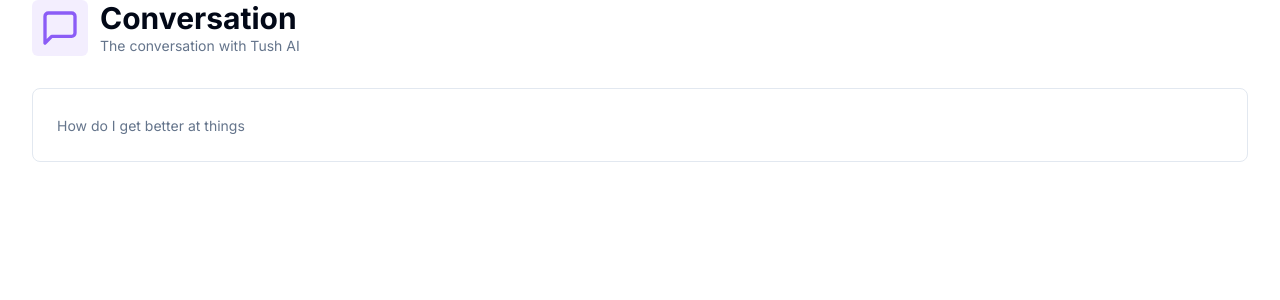
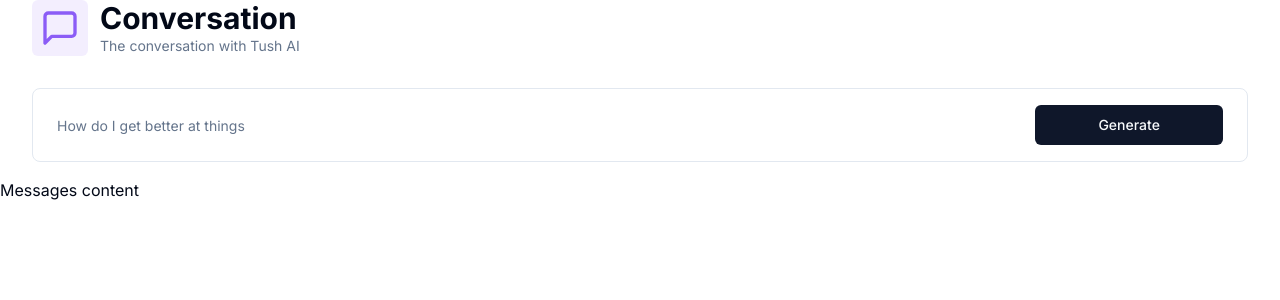
Before and after one commit to femiabimbola/ai-sass-august, a Next.js app: page /conversation in a window 1280 px wide. Shown: the top 300 px of the page. Built offline with nearby package versions, Linux system fonts and the light colour scheme.

Commit message:
feat: conversation page-4

```diff
--- a/app/(dashboard)/(routes)/conversation/page.tsx
+++ b/app/(dashboard)/(routes)/conversation/page.tsx
@@ -8,6 +8,7 @@ import { formSchema } from "./constants";
 import { zodResolver } from "@hookform/resolvers/zod";
 import { Form, FormControl, FormField, FormItem } from "@/components/ui/form";
 import { Input } from "@/components/ui/input";
+import { Button } from "@/components/ui/button";
 
 // Zod is for frontend form validation
 
@@ -41,17 +42,23 @@ const Conversation = () => {
             <FormField name="prompt" render={({ field }) => (
               <FormItem className="col-span-12 lg:col-span-10">
                 <FormControl className="m-0 p-0">
-                  <Input className="form-input"
+                  <Input className="form-input-conversation"
                     disabled={isLoading}
                     placeholder="How do I get better at things"
                     {...field}
                   />
-
                 </FormControl>
               </FormItem>
             )} />
+            <Button className="col-span-12 lg:col-span-2 w-full"
+              disabled={isLoading}>
+              Generate
+            </Button>
           </form>
         </Form>
+      </div>
+      <div className="space-y-4 mt-4">
+        Messages content
       </div>
     </div>
   );
--- a/app/globals.css
+++ b/app/globals.css
@@ -94,6 +94,6 @@ html,body, :root {
   @apply rounded-lg border w-full p-4 px-3 md:px-6 focus-within:shadow-sm grid grid-cols-12 gap-2
 }
 
-.form-input {
+div .form-input-conversation{
   @apply border-0 outline-none focus-visible:ring-0 focus-visible:ring-transparent
 }
```
